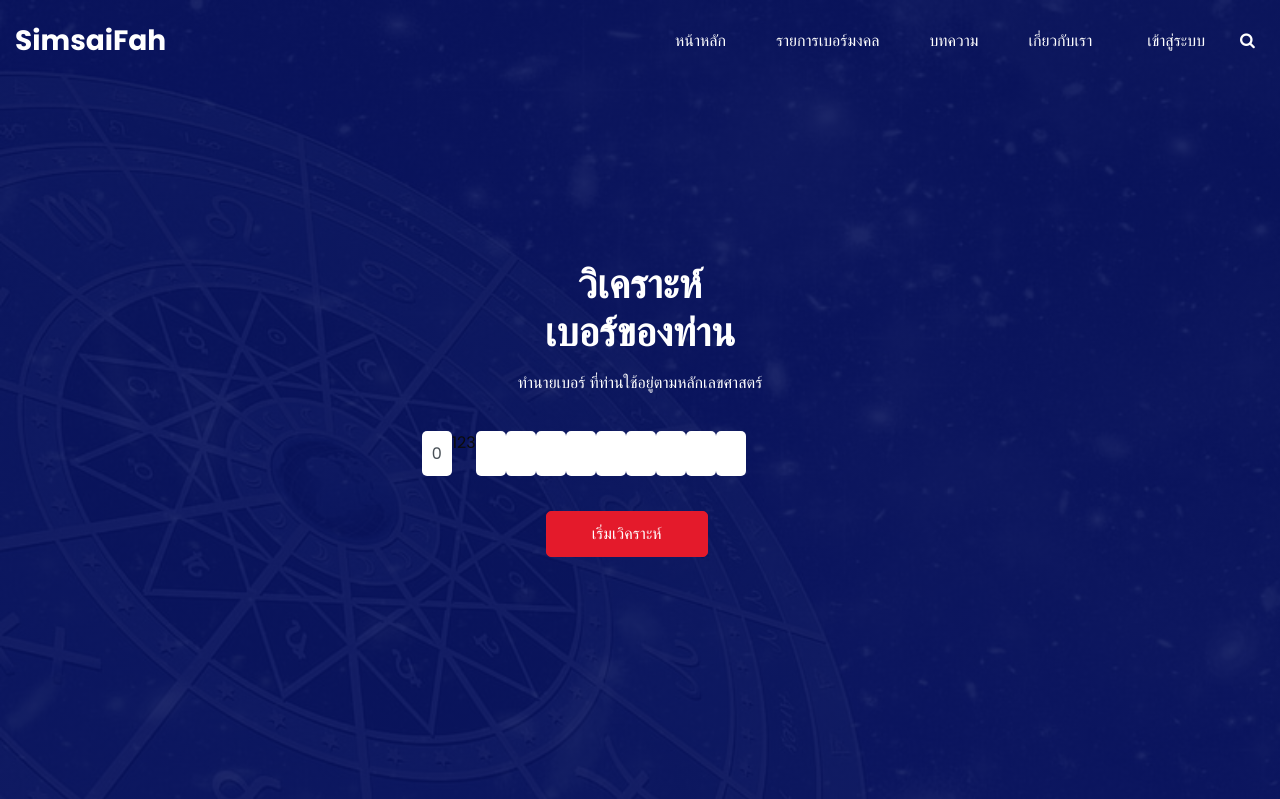
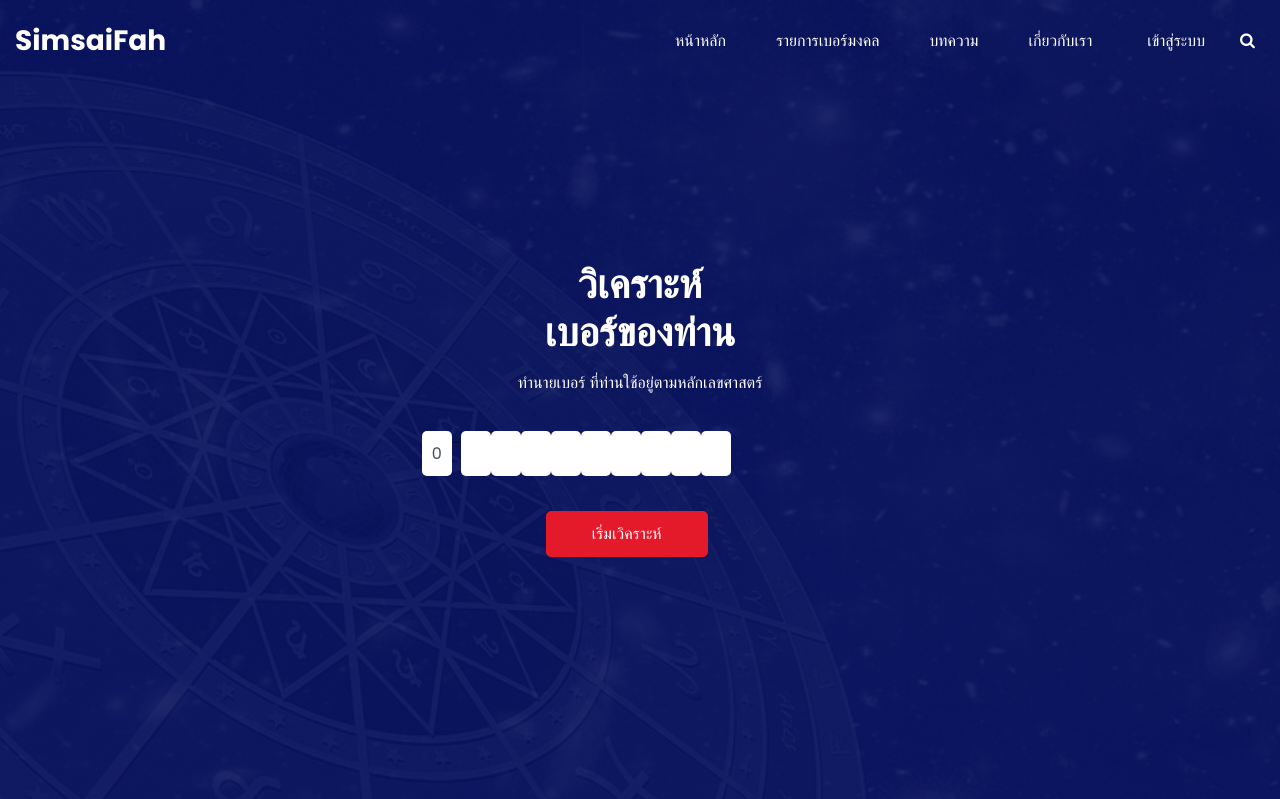
Before and after one commit to moosopol/simsaifah99, a PHP site: page / in a window 1280 px wide. Shown: the top 799 px of the page. Run offline with PHP 8.4, Linux system fonts and the light colour scheme; data that the repository does not hold is empty; some libraries are stand-ins or nearby versions.

Commit message:
Update index.php

```diff
--- a/index.php
+++ b/index.php
@@ -88,7 +88,8 @@ require_once 'config/db.php';
                                                         maxlength="1" autocomplete="off" value="0" pattern="[0-9]*"
                                                         name="numbers[]" onkeydown=""
                                                         style="width:30px;text-align: center;flex:5; padding:2px;justify-content: space-between;">
-                                                </div>123
+                                                </div>
+                                                <div>-</div>
                                                 <div>
                                                     <input type="text" class="form-control digit" placeholder=""
                                                         maxlength="1" autocomplete="off" value="" pattern="[0-9]*"
```
